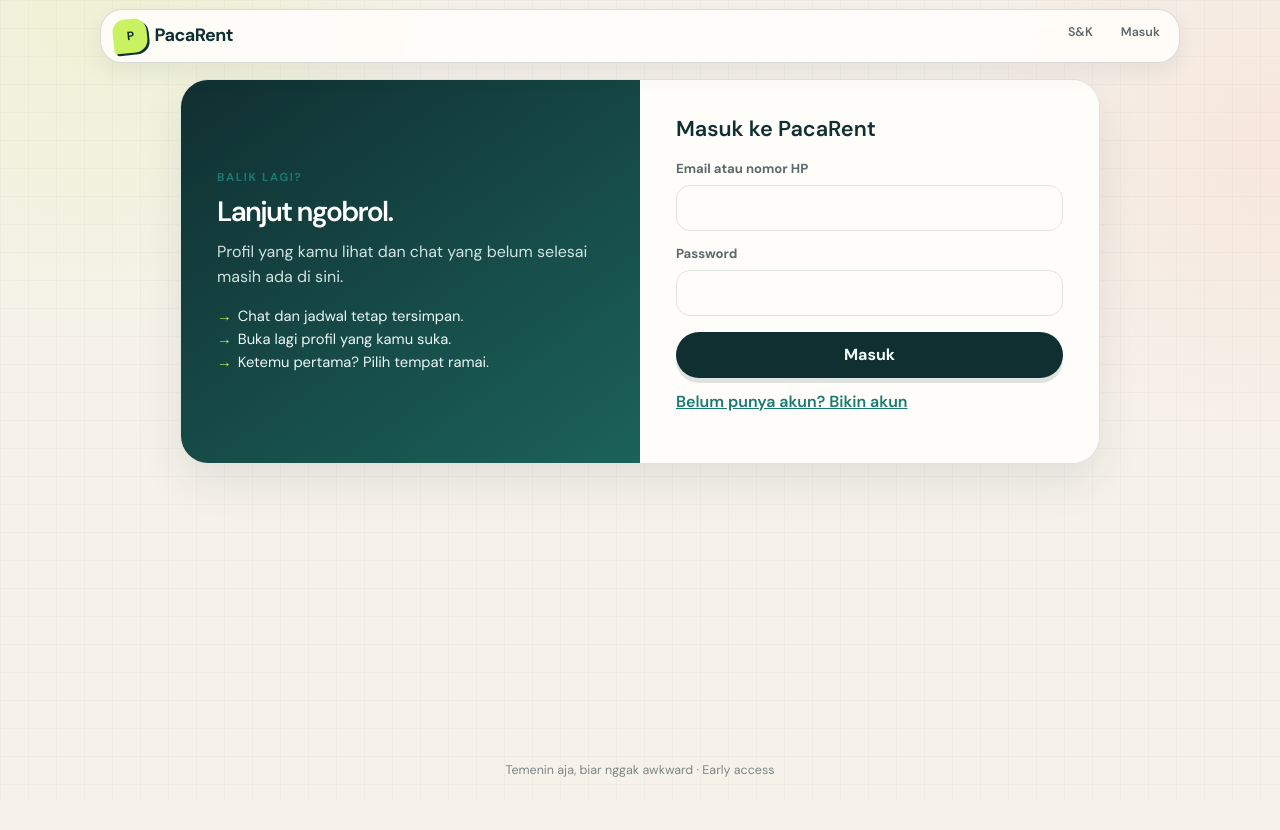
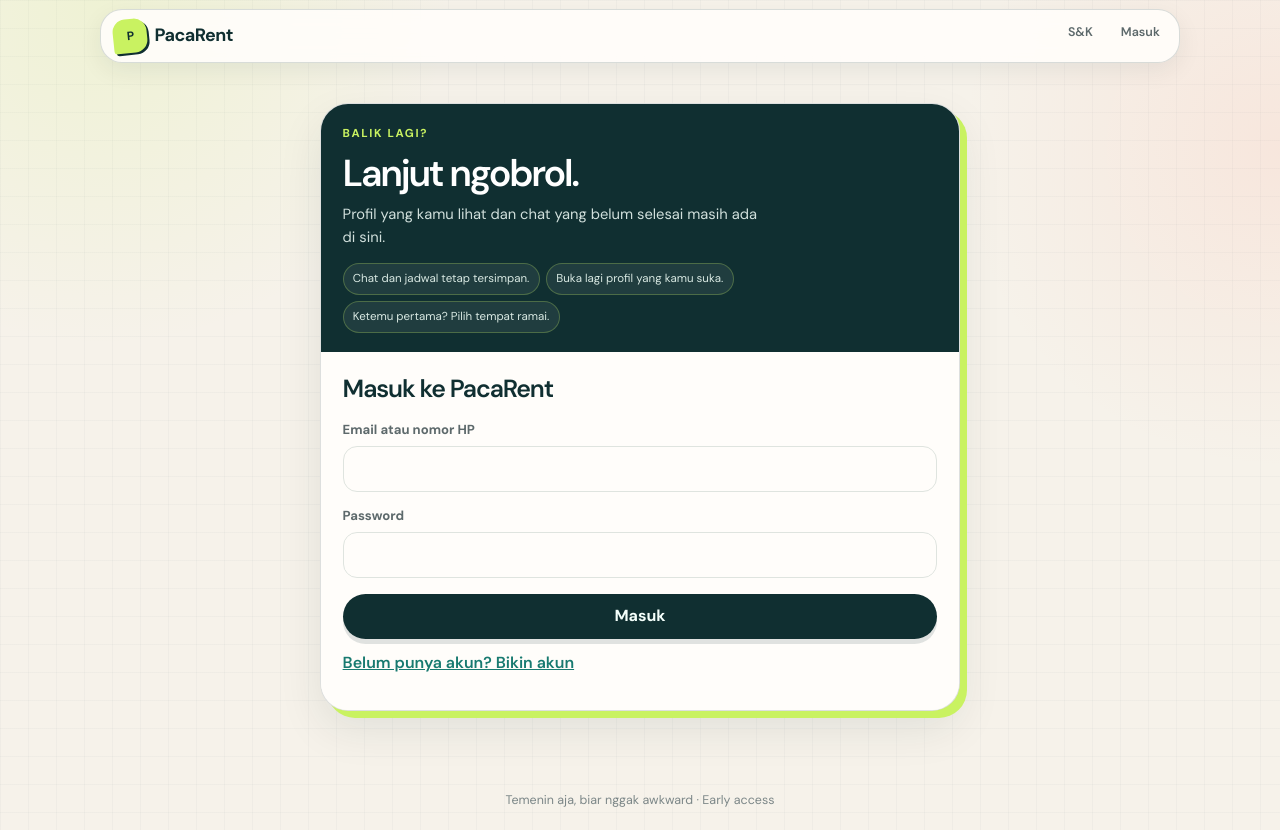
Before and after one commit to dreamcraft17/pacarent, a React (Vite) app in the folder web/: page /login in a window 1280 px wide. Before the commit the page ends 800 px from the top, so only its background shows below. Built offline with nearby package versions, Linux system fonts and the light colour scheme; no server answers.

Commit message:
redesign pacarent auth entry card

```diff
--- a/web/src/styles/v3/05-redesign.css
+++ b/web/src/styles/v3/05-redesign.css
@@ -255,6 +255,88 @@ textarea:focus,
 .v3-form > button:hover {
   background: #b9e94b;
   transform: translateY(-1px);
+}
+
+/* Auth is an entry point, not a marketing landing page: one focused card,
+   a short context header, then the form. */
+.v3-auth {
+  display: block;
+  max-width: 640px;
+  margin: 1.5rem auto 2rem;
+  border: 1px solid rgb(16 47 49 / 14%);
+  border-radius: 28px;
+  box-shadow: 7px 7px 0 var(--pr-accent), var(--pr-shadow-soft);
+}
+
+.v3-auth-aside {
+  display: block;
+  padding: 1.35rem 1.35rem 1.15rem;
+  background: var(--pr-ink);
+}
+
+.v3-auth-aside .v3-kicker {
+  margin-bottom: 0.45rem;
+  color: var(--pr-accent);
+}
+
+.v3-auth-aside h2 {
+  margin-bottom: 0.35rem;
+  font-size: clamp(1.7rem, 6vw, 2.35rem);
+  letter-spacing: -0.06em;
+}
+
+.v3-auth-lead {
+  max-width: 42ch;
+  margin-bottom: 0.9rem;
+  font-size: 0.92rem;
+}
+
+.v3-auth-aside ul {
+  display: flex;
+  flex-wrap: wrap;
+  gap: 0.4rem;
+  margin: 0;
+}
+
+.v3-auth-aside li {
+  padding: 0.38rem 0.58rem;
+  border: 1px solid rgb(201 242 97 / 26%);
+  border-radius: 999px;
+  background: rgb(255 253 250 / 7%);
+  color: #d9e9e3;
+  font-size: 0.72rem;
+}
+
+.v3-auth-aside li::before {
+  content: none;
+}
+
+.v3-auth-main {
+  display: block;
+  padding: 1.35rem;
+}
+
+.v3-auth-main h2 {
+  margin-bottom: 1rem;
+  font-size: 1.55rem;
+  letter-spacing: -0.045em;
+}
+
+@media (max-width: 767px) {
+  .v3-auth {
+    margin-top: 0.65rem;
+    border-radius: 24px;
+    box-shadow: 4px 4px 0 var(--pr-accent), var(--pr-shadow-soft);
+  }
+
+  .v3-auth-aside,
+  .v3-auth-main {
+    padding: 1.05rem;
+  }
+
+  .v3-auth-main h2 {
+    font-size: 1.4rem;
+  }
 }
 
 .browse-masthead {
```
